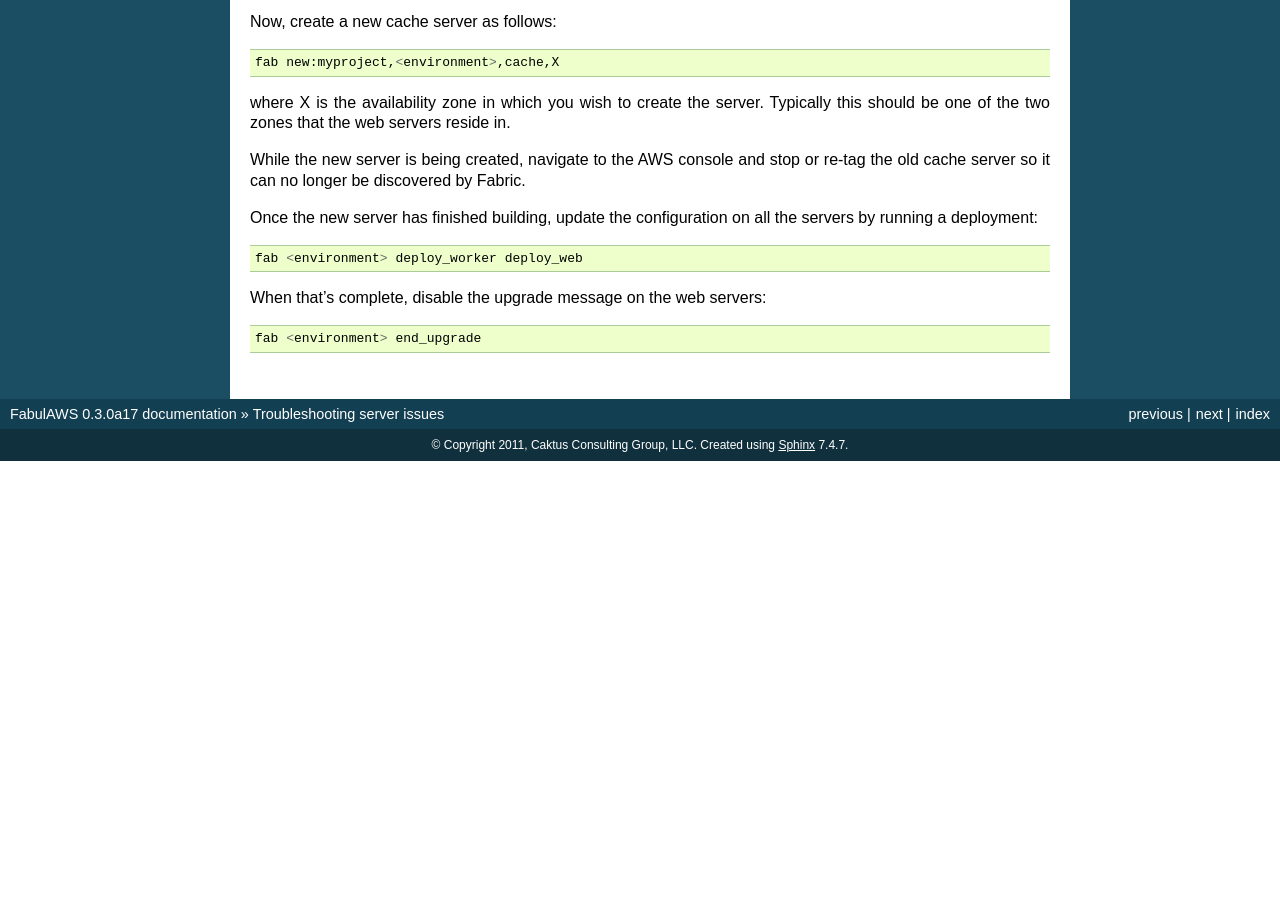
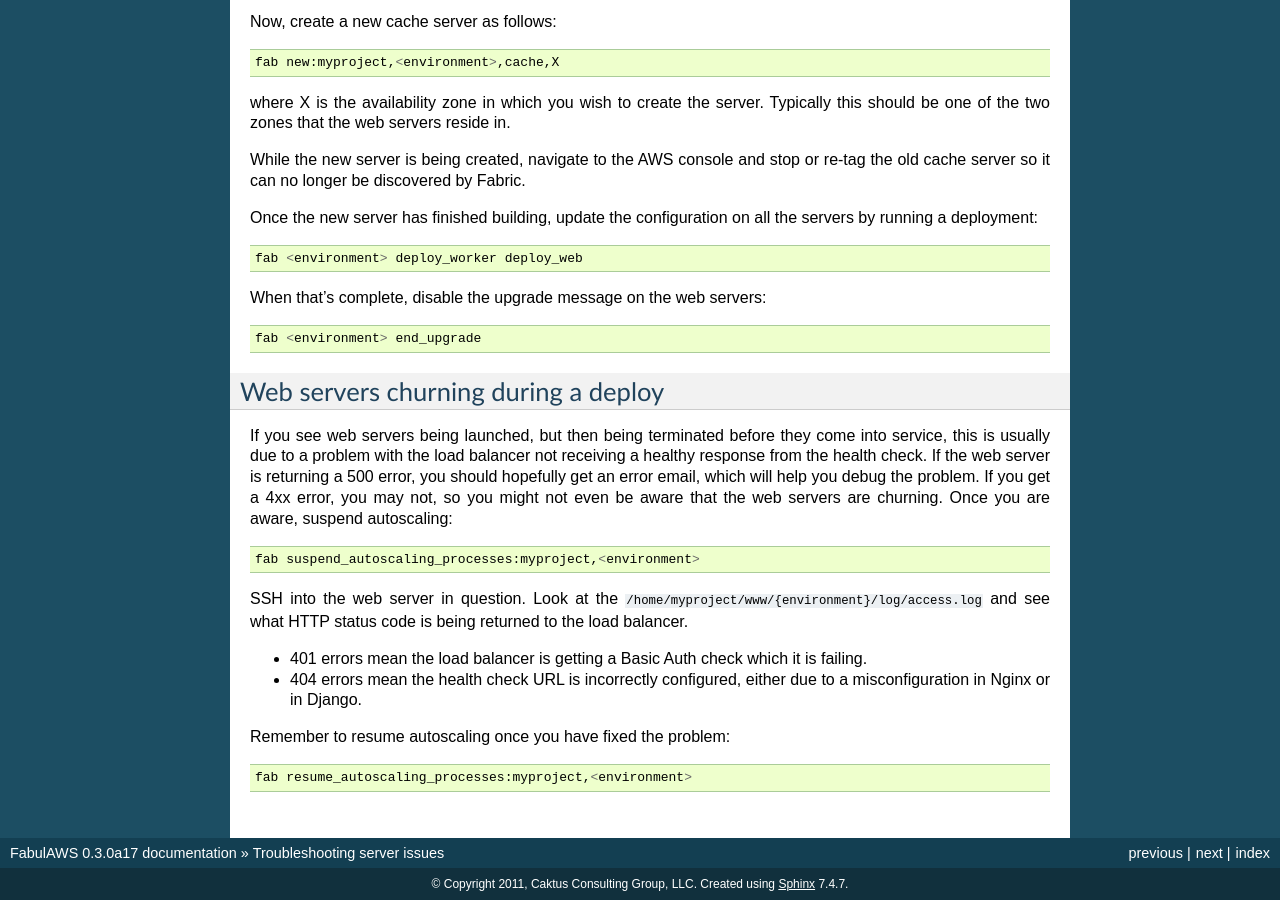
Before and after one commit to caktus/fabulaws, a Sphinx documentation site: the page built from docs/troubleshooting.rst, in a window 1280 px wide and 900 px high, scrolled down 3235 px. Built offline with Sphinx 7.4.7, drawn with Linux system fonts in a browser that asks for light colours; before the commit the page ends 3696 px from its top, so only the background shows below that; some of the changed text lies outside the part shown.

Commit message:
Some doc updates regarding Basic Auth

```diff
--- a/docs/initial-setup.rst
+++ b/docs/initial-setup.rst
@@ -299,6 +299,12 @@ Then in the ``testing`` and ``anotherenv`` environments, fabulaws will apply
 basic auth to the sites. For testing, user ``user1`` will be able to use password
 ``password1``, and so forth.
 
+.. NOTE::
+   Fabulaws will also turn off Basic Auth for the health check URL so that the load balancer
+   can access it. It assumes that the health check URL is ``/healthcheck.html`` and that Django will
+   be serving the health check URL (rather than being served as a static file directly by Nginx, for
+   example). If either of those assumptions are not correct, this version of Basic Auth setup may
+   not work for your situation.
 
 Health Check
 ++++++++++++
--- a/docs/troubleshooting.rst
+++ b/docs/troubleshooting.rst
@@ -201,3 +201,26 @@ servers by running a deployment::
 When that's complete, disable the upgrade message on the web servers::
 
    fab <environment> end_upgrade
+
+Web servers churning during a deploy
+------------------------------------
+
+If you see web servers being launched, but then being terminated before they come into service, this
+is usually due to a problem with the load balancer not receiving a healthy response from the health
+check. If the web server is returning a 500 error, you should hopefully get an error email, which
+will help you debug the problem. If you get a 4xx error, you may not, so you might not even be aware
+that the web servers are churning. Once you are aware, suspend autoscaling::
+
+  fab suspend_autoscaling_processes:myproject,<environment>
+
+SSH into the web server in question. Look at the
+``/home/myproject/www/{environment}/log/access.log`` and see what HTTP status code is being returned
+to the load balancer.
+
+* 401 errors mean the load balancer is getting a Basic Auth check which it is failing.
+* 404 errors mean the health check URL is incorrectly configured, either due to a misconfiguration
+  in Nginx or in Django.
+
+Remember to resume autoscaling once you have fixed the problem::
+
+  fab resume_autoscaling_processes:myproject,<environment>
```
